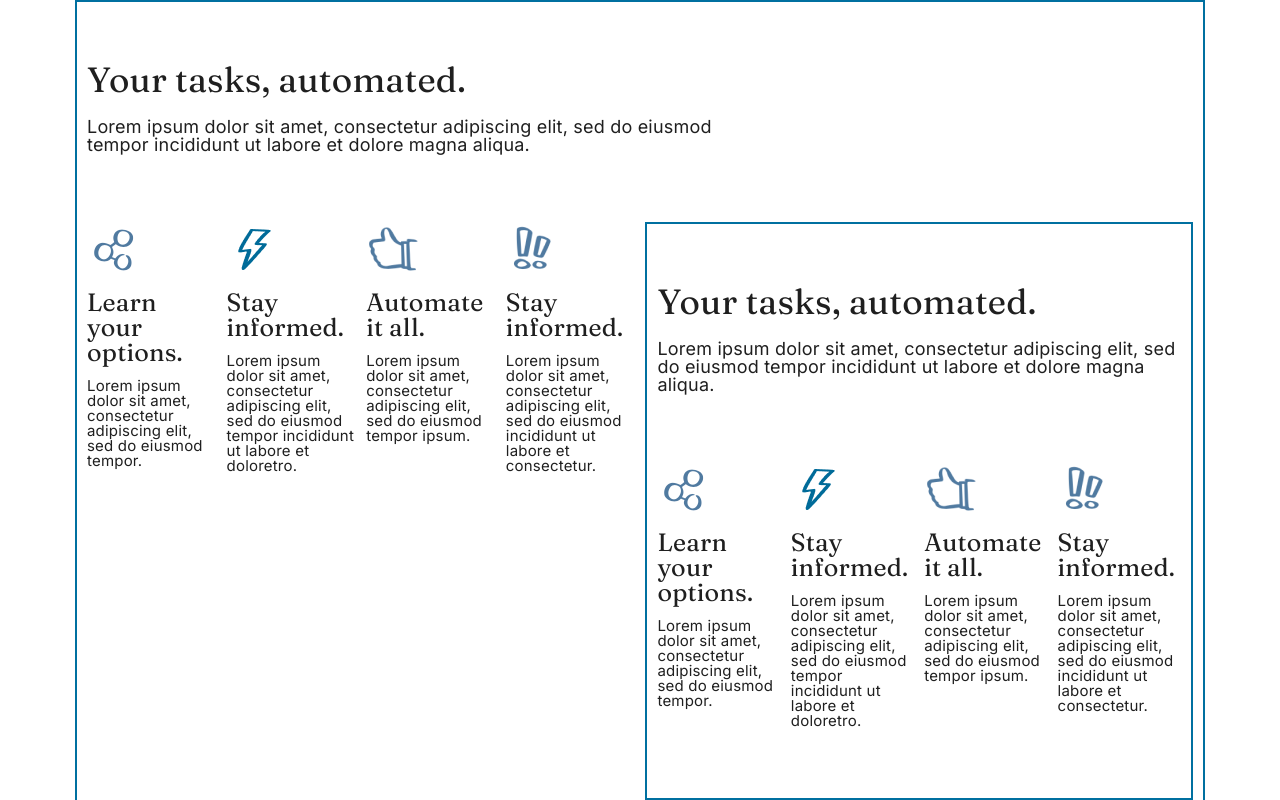
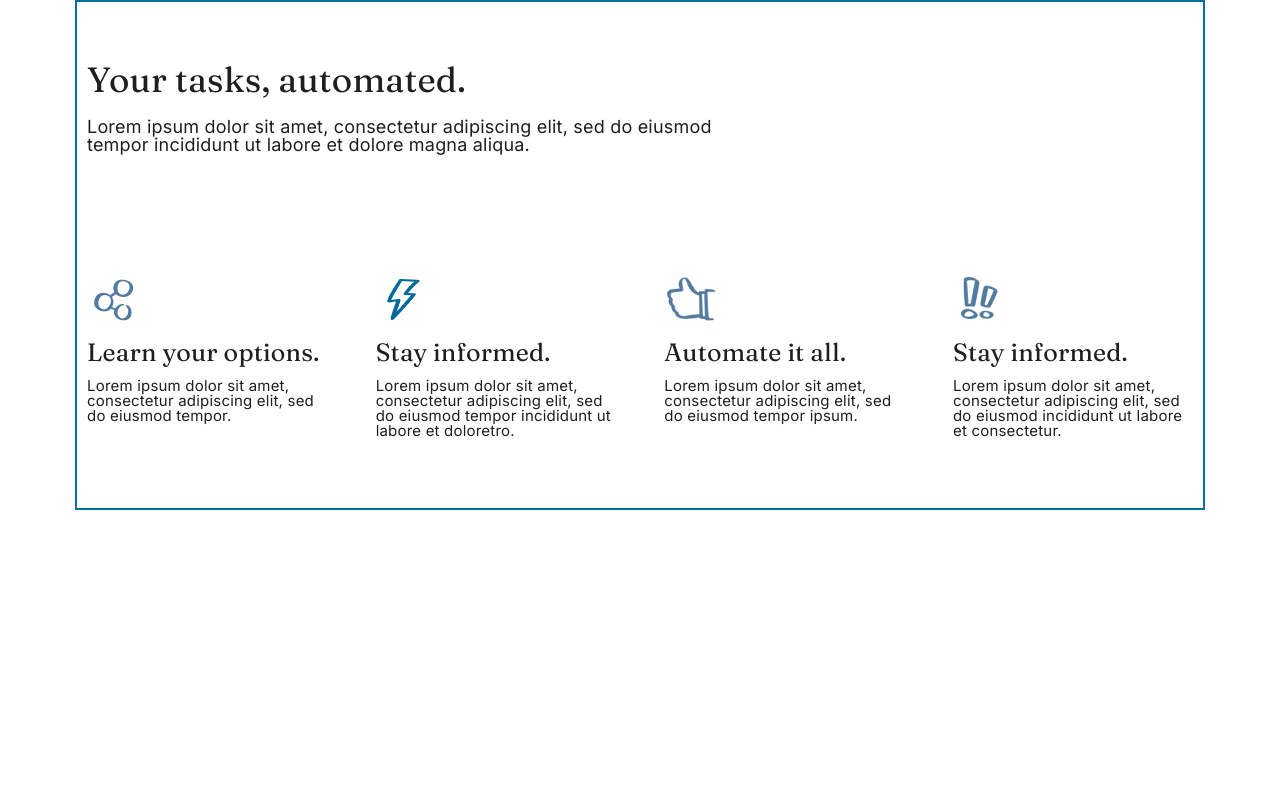
Before and after one commit to AntoninaDruk/Demo, a React (Create React App) app: page / in a window 1280 px wide. Shown: the top 800 px of the page. Built offline with nearby package versions, Linux system fonts and the light colour scheme.

Commit message:
добавила страницу page1 к первой колонке из общего blocks.html

```diff
--- a/src/App.js
+++ b/src/App.js
@@ -1,66 +1,29 @@
-import React from 'react'
-import {
-  BrowserRouter as Router,
-  Routes,
-  Route,
-  Link }
-from "react-router-dom";
+import React from "react";
+import { BrowserRouter as Router, Routes, Route, Link } from "react-router-dom";
 
-
-import './App.css';
-import Block1 from './Block1';
-import Block2 from './Block2';
-import Block3 from './Block3';
-import Block4 from './Block4';
-import CommonBlocks from './CommonBlocks';
-import Header from './Header';
-import Page1 from './Page1';
-import Page2 from './Page2';
-import Page3 from './Page3';
-import Page4 from './Page4';
+import "./App.css";
+import CommonBlocks from "./CommonBlocks";
+import Page1 from "./Page1";
+import Page2 from "./Page2";
+import Page3 from "./Page3";
+import Page4 from "./Page4";
 
 function App() {
   return (
     <div>
-      <main className="page">
-        <section className="columns4" id="columns4">
-          <div className="container">
-            <div className="clmn4__wrapper-content">
-              <div className="clmn4__text">
-                <h1 className="clmn4-block__title">Your tasks, automated.</h1>
-                <p className="clmn4-block__text">
-                  Lorem ipsum dolor sit amet, consectetur adipiscing elit, sed
-                  do eiusmod tempor incididunt ut labore et dolore magna aliqua.
-                </p>
-              </div>
+      <Router>
+        <CommonBlocks />
 
-    <div className="clmn4-footer">
-    <Router>
-      <Block1/>
-      <Block2/>
-      <Block3/>
-      <Block4/>
-
-      <Routes>
-
-      <Route path="/" element = { <CommonBlocks/> }/>
-        <Route path="/page1" element = { <Page1/> }/>
-        <Route path="/page2" element = { <Page2/> }/>
-        <Route path="/page3" element = { <Page3/> }/>
-        <Route path="/page4" element = { <Page4/> }/>
-      </Routes>
-    </Router>
-    </div>
-
-            </div>
-</div>
-
-        </section>
-      </main>
-
-
+        <Routes>
+          <Route path="/page1" element={<Page1 />} />
+          <Route path="/page2" element={<Page2 />} />
+          <Route path="/page3" element={<Page3 />} />
+          <Route path="/page4" element={<Page4 />} />
+        </Routes>
+      </Router>
     </div>
   );
 }
 
+
 export default App;
--- a/src/Block1.js
+++ b/src/Block1.js
@@ -1,25 +1,32 @@
-import {Link } from "react-router-dom";
+import { Link } from "react-router-dom";
 import branch from "./Images/1.png";
 import Page1 from "./Page1";
 
 function Block1() {
   return (
     <div>
-      <Link to="/page1" className="clmn4-wrapper" >
+      <main className="page">
+
+            <div className="clmn4__wrapper-content">
+              <Link to="/page1" className="clmn4-wrapper">
                 <img src={branch} className="clmn-logo" alt="main_img" />
-        <article v="clmn4__content">
+                <article className="clmn4__content">
                   <h3 className="clmn4-footer__title">Learn your options.</h3>
                   <p className="clmn4-footer__text">
-            Lorem ipsum dolor sit amet, consectetur adipiscing elit, sed do
-            eiusmod tempor.
+                    Lorem ipsum dolor sit amet, consectetur adipiscing elit, sed
+                    do eiusmod tempor.
                   </p>
                 </article>
               </Link>
+            </div>
+
+      </main>
     </div>
   );
 }
 
 export default Block1;
 
-
-{/* <Link to="/page1" className='link'>{<Block1/>}</Link> */}
+{
+  /* <Link to="/page1" className='link'>{<Block1/>}</Link> */
+}
--- a/src/Block2.js
+++ b/src/Block2.js
@@ -1,20 +1,26 @@
-import {Link } from "react-router-dom";
+import { Link } from "react-router-dom";
 import lighting from "./Images/2.png";
 import Page2 from "./Page2";
 
 function Block2() {
   return (
     <div>
-      <Link to="/page2" className="clmn4-wrapper" >
+      <main className="page">
+
+            <div className="clmn4__wrapper-content">
+              <Link to="/page2" className="clmn4-wrapper">
                 <img src={lighting} className="clmn-logo" alt="main_img" />
                 <article className="clmn4__content">
                   <h3 className="clmn4-footer__title">Stay informed.</h3>
                   <p className="clmn4-footer__text">
-            Lorem ipsum dolor sit amet, consectetur adipiscing elit, sed do
-            eiusmod tempor incididunt ut labore et doloretro.
+                    Lorem ipsum dolor sit amet, consectetur adipiscing elit, sed
+                    do eiusmod tempor incididunt ut labore et doloretro.
                   </p>
                 </article>
               </Link>
+            </div>
+
+      </main>
     </div>
   );
 }
--- a/src/Block3.js
+++ b/src/Block3.js
@@ -1,20 +1,25 @@
-import {Link } from "react-router-dom";
+import { Link } from "react-router-dom";
 import thumbup from "./Images/3.png";
 import Page3 from "./Page3";
 
 function Block3() {
   return (
     <div>
-      <Link to="/page3" className="clmn4-wrapper" >
+      <main className="page">
+
+            <div className="clmn4__wrapper-content">
+              <Link to="/page3" className="clmn4-wrapper">
                 <img src={thumbup} className="clmn-logo" alt="main_img" />
                 <article className="clmn4__content">
                   <h3 className="clmn4-footer__title">Automate it all.</h3>
                   <p className="clmn4-footer__text">
-            Lorem ipsum dolor sit amet, consectetur adipiscing elit, sed do
-            eiusmod tempor ipsum.
+                    Lorem ipsum dolor sit amet, consectetur adipiscing elit, sed
+                    do eiusmod tempor ipsum.
                   </p>
                 </article>
               </Link>
+            </div>
+      </main>
     </div>
   );
 }
--- a/src/Block4.js
+++ b/src/Block4.js
@@ -1,20 +1,25 @@
-import {Link } from "react-router-dom";
+import { Link } from "react-router-dom";
 import point from "./Images/4.png";
 import Page4 from "./Page4";
 
 function Block4() {
   return (
     <div>
-      <Link to="/page4" className="clmn4-wrapper" >
+      <main className="page">
+
+            <div className="clmn4__wrapper-content">
+              <Link to="/page4" className="clmn4-wrapper">
                 <img src={point} className="clmn-logo" alt="main_img" />
                 <article className="clmn4__content">
                   <h3 className="clmn4-footer__title">Stay informed.</h3>
                   <p className="clmn4-footer__text">
-            Lorem ipsum dolor sit amet, consectetur adipiscing elit, sed do
-            eiusmod incididunt ut labore et consectetur.{" "}
+                    Lorem ipsum dolor sit amet, consectetur adipiscing elit, sed
+                    do eiusmod incididunt ut labore et consectetur.
                   </p>
                 </article>
               </Link>
+            </div>
+      </main>
     </div>
   );
 }
--- a/src/Header.js
+++ /dev/null
@@ -1,19 +0,0 @@
-import {Link } from "react-router-dom";
-
-function Header() {
-  return (
-    <div>
-              <Link to ="/">
-              <div className="clmn4__text">
-                <h1 className="clmn4-block__title">Your tasks, automated.</h1>
-                <p className="clmn4-block__text">
-                  Lorem ipsum dolor sit amet, consectetur adipiscing elit, sed
-                  do eiusmod tempor incididunt ut labore et dolore magna aliqua.
-                </p>
-              </div>
-              </Link>
-    </div>
-  );
-}
-
-export default Header;
--- a/src/Page1.js
+++ b/src/Page1.js
@@ -1,9 +1,26 @@
-function Page1() {
-    return (
-      <div>
-        <h1> PAGE 1</h1>
+import christmas from "./Images/christmas.jpg"
+
+const Page1 = () => {
+  return (
+    <div class="bg-Grey">
+    <div class="containerColor-Block container">
+      <div class="bg-Grey__content">
+        <div class="bg-Grey__contentText">
+          <p class="bg-Grey_textBig">
+            We will take care of everything, <br />
+            so you can get back to relaxing.
+          </p>
+        </div>
+
+        <div class="bg-Grey__contentImg">
+          <div class="computer">
+            <img src="../img//computer.png" alt="computer" />
+          </div>
+        </div>
       </div>
-    );
-  }
+    </div>
+  </div>
+  )
+}
 
   export default Page1;
--- a/src/Page2.js
+++ b/src/Page2.js
@@ -1,4 +1,4 @@
-function Page2() {
+const Page2 = () => {
     return (
       <div>
         <h1> PAGE 2</h1>
--- a/src/Page3.js
+++ b/src/Page3.js
@@ -1,4 +1,4 @@
-function Page3() {
+const Page3 = () => {
     return (
       <div>
         <h1> PAGE 3</h1>
--- a/src/Page4.js
+++ b/src/Page4.js
@@ -1,4 +1,4 @@
-function Page4() {
+const Page4 = () => {
     return (
       <div>
         <h1> PAGE 4</h1>
--- a/src/index.js
+++ b/src/index.js
@@ -1,5 +1,6 @@
 import React from 'react';
 import ReactDOM from 'react-dom/client';
+import { BrowserRouter } from 'react-router-dom'
 import './index.css';
 import App from './App';
 import reportWebVitals from './reportWebVitals';
@@ -11,6 +12,8 @@ root.render(
   </React.StrictMode>
 );
 
+
+
 // If you want to start measuring performance in your app, pass a function
 // to log results (for example: reportWebVitals(console.log))
 // or send to an analytics endpoint. Learn more: https://bit.ly/CRA-vitals
```
Lines whose indentation alone changed are shown as unchanged.
